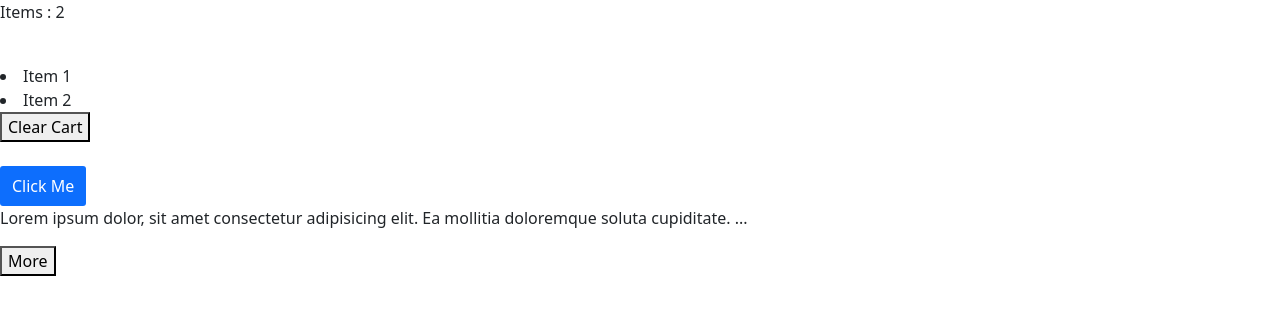
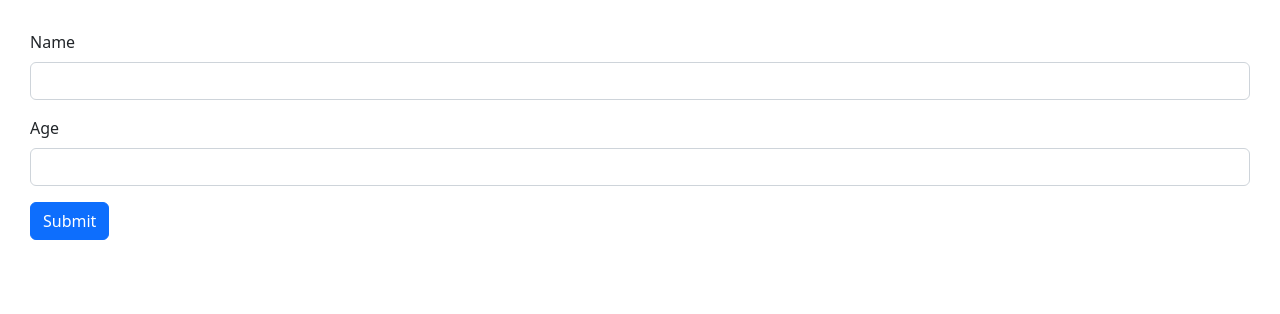
Before and after one commit to raksha-bv/learning-react, a React (Vite) app in the folder react-basics/: page / in a window 1280 px wide. Shown: the top 314 px of the page. Built offline with nearby package versions, Linux system fonts and the light colour scheme.

Commit message:
managing forms

```diff
--- a/react-basics/src/App.tsx
+++ b/react-basics/src/App.tsx
@@ -3,35 +3,12 @@
 import ShoppingCart from "./components/ShoppingCart";
 import Button from "./components/Button";
 import Paragraph from "./components/Paragraph";
+import Form from "./components/Form";
 
 function App() {
-  const [cartItems, setCartItems] = useState(["Item 1", "Item 2"]);
-  const [display, setDisplay] = useState(false);
-  const [maxChar, setMaxChar] = useState(10);
-  const handleClear = () => {
-    setCartItems([]);
-  };
-  const handleClick = () => {
-    let count = cartItems.length + 1;
-    setCartItems([...cartItems, "Item " + count]);
-  };
-
   return (
     <div>
-      <NavBar itemCount={cartItems.length} />
-      <br />
-      <ShoppingCart cartItems={cartItems} onClear={handleClear} />
-      <br />
-      <Button color="primary" onClick={handleClick}>
-        Click Me
-      </Button>
-      <br />
-      <Paragraph>
-        Lorem ipsum dolor, sit amet consectetur adipisicing elit. Ea mollitia
-        doloremque soluta cupiditate. Aliquid animi, reprehenderit iste veniam
-        beatae repellendus reiciendis ex sunt accusamus ducimus excepturi
-        accusantium dolorem! Iusto, in?
-      </Paragraph>
+      <Form />
     </div>
   );
 }
--- /dev/null
+++ b/react-basics/src/components/Form.tsx
@@ -0,0 +1,57 @@
+import React, { FormEvent, useRef, useState } from "react";
+
+const Form = () => {
+  const nameRef = useRef<HTMLInputElement>(null);
+  const ageRef = useRef<HTMLInputElement>(null);
+
+  const [person, setPerson] = useState({
+    name: "",
+    age: "",
+  });
+
+  const handleSubmit = (event: FormEvent) => {
+    event.preventDefault();
+    // if (nameRef.current && ageRef.current)
+    //   console.log(nameRef.current.value + " " + ageRef.current.value);
+    console.log(person);
+  };
+  return (
+    <form onSubmit={handleSubmit}>
+      <div className="mb-3">
+        <label htmlFor="name" className="form-label">
+          Name
+        </label>
+        <input
+          value={person.name}
+          id="name"
+          // ref={nameRef}
+          onChange={(event) =>
+            setPerson({ ...person, name: event.target.value })
+          }
+          type="text"
+          className="form-control"
+        />
+      </div>
+      <div className="mb-3">
+        <label htmlFor="age" className="form-label">
+          Age
+        </label>
+        <input
+          value={person.age}
+          id="age"
+          // ref={ageRef}
+          onChange={(event) =>
+            setPerson({ ...person, age: event.target.value })
+          }
+          type="number"
+          className="form-control"
+        />
+      </div>
+      <button className="btn btn-primary" type="submit">
+        Submit
+      </button>
+    </form>
+  );
+};
+
+export default Form;
--- /dev/null
+++ b/react-basics/src/index.css
@@ -0,0 +1,3 @@
+body{
+    padding: 30px
+}
```
Also changed, not shown: react-basics/src/main.tsx (+8 -7 lines).
